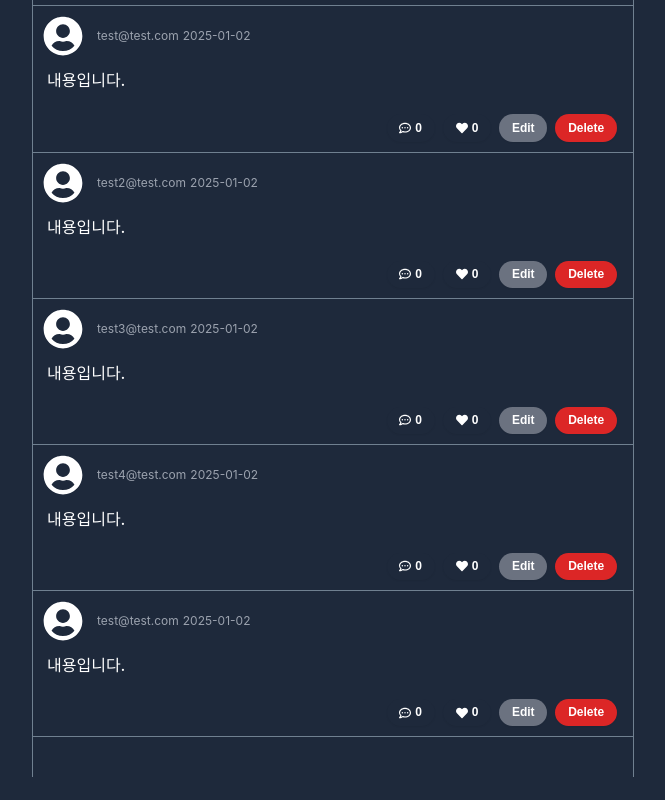
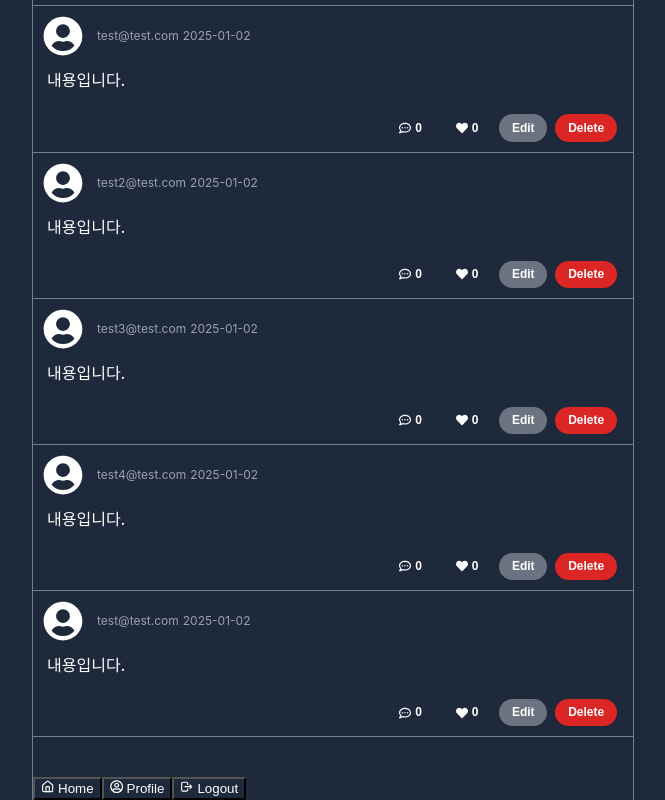
Before and after one commit to santa-developer/twitter-app, a React (Create React App) app: page / in a window 1280 px wide. Shown: the part 273-1073 px from the top of the page, without its empty margins (307-972 px from the left). Before the commit the page ends 1050 px from the top, so only its background shows below. Built offline with nearby package versions, Linux system fonts and the light colour scheme.

Commit message:
feat: footer 추가

```diff
--- a/src/components/Layout.tsx
+++ b/src/components/Layout.tsx
@@ -1,10 +1,16 @@
 import React, { ReactNode } from "react";
+import MenuList from "./Menu";
 
 interface LayoutProps {
   children: ReactNode;
 }
 const Layout = ({ children }: LayoutProps) => {
-  return <div className='layout'>{children}</div>;
+  return (
+    <div className='layout'>
+      {children}
+      <MenuList />
+    </div>
+  );
 };
 
 export default Layout;
--- /dev/null
+++ b/src/components/Menu.tsx
@@ -0,0 +1,25 @@
+import { useNavigate } from "react-router-dom";
+import { LuHouse } from "react-icons/lu";
+import { FaRegUserCircle } from "react-icons/fa";
+import { TbLogout } from "react-icons/tb";
+
+const MenuList = () => {
+  const navigate = useNavigate();
+  return (
+    <div className='footer'>
+      <div className='footer__grid'>
+        <button type='button' onClick={() => navigate("/")}>
+          <LuHouse /> Home
+        </button>
+        <button type='button' onClick={() => navigate("/profile")}>
+          <FaRegUserCircle /> Profile
+        </button>
+        <button type='button' onClick={() => navigate("/")}>
+          <TbLogout /> Logout
+        </button>
+      </div>
+    </div>
+  );
+};
+
+export default MenuList;
```
